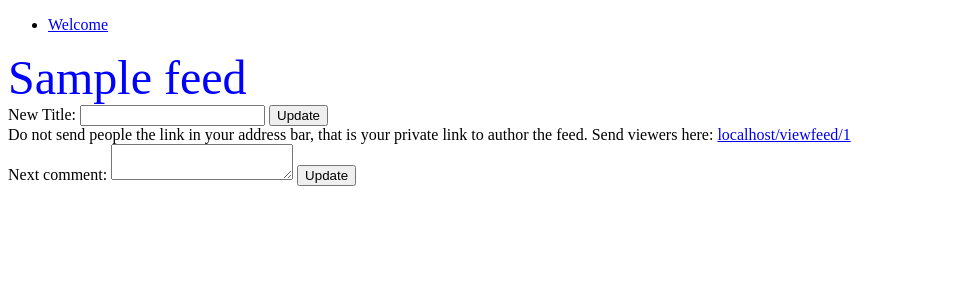
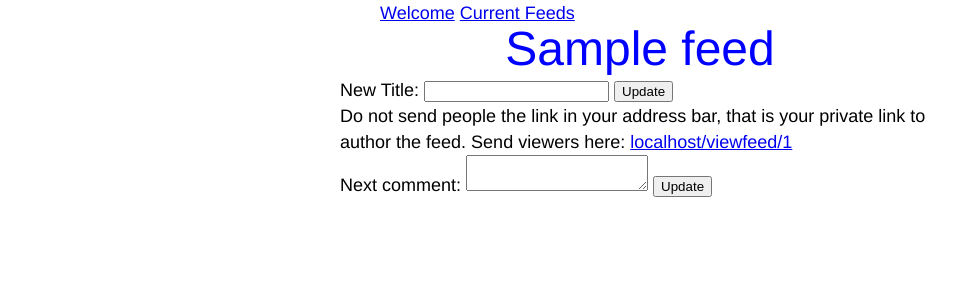
Before and after one commit to allanderek/blow-by-blow, a Flask app: page /viewfeed/1/1 in a window 1280 px wide. Shown: the top 300 px of the page, without its empty margins (0-980 px from the left). Run offline with Flask 2, Linux system fonts and the light colour scheme; tables that the repository leaves empty hold one stand-in row (values such as "Sample post"); some libraries are stand-ins or nearby versions.

Commit message:
Gave ourselves some CSS styling, this just makes everything look a bit better. Most importantly we have a centre column. I've also put the main menu at the top rather than the side, I may even make it a fixed header, but I'm not sure about that just yet. In any case the whole thing is now more customisable.

```diff
--- a/app/templates/base.html
+++ b/app/templates/base.html
@@ -4,14 +4,36 @@
 <!-- following meta is needed by Persona -->
 <meta http-equiv="X-UA-Compatible" content="IE=Edge">
 <title>Blow-by-blow</title>
+<style>
+* {
+    margin: 0 auto;
+}
+
+h1{
+    color: blue;
+}
+#main_menu ul li{
+    display: inline;
+}
+
+body {
+    font: 18px/26px Helvetica, Sans-Serif;
+}
+
+.main-column{
+    max-width: 600px;
+}
+
+</style>
 {% block page_css %}
 {% endblock %}
 </head>
 <body>
 
-<div id="main_menu">
+<div id="main_menu" class="main-column">
     <ul>
         <li><a href="{{ url_for('frontpage') }}">Welcome</a></li>
+        <li><a href="{{ url_for('current_feeds')}}">Current Feeds</a></li>
     </ul>
 </div>
 
--- a/app/templates/current_feeds.html
+++ b/app/templates/current_feeds.html
@@ -1,5 +1,7 @@
 {% extends "base.html" %}
 {% block content %}
+
+<div id="main-contents" class="main-column">
 <h1>Current Feeds</h1>
 
 <ul>
@@ -10,5 +12,6 @@
     </li>
     {% endfor %}
 </ul>
+</div> <!-- End of main-contents -->
 
 {% endblock %}
--- a/app/templates/frontpage.html
+++ b/app/templates/frontpage.html
@@ -1,5 +1,7 @@
 {% extends "base.html" %}
 {% block content %}
+
+<div id="main-contents" class="main-column">
 <h1>Blow-by-Blow</h1>
 
 <p>
@@ -16,4 +18,6 @@ If you would like you can
 Or you could <a href="{{url_for('current_feeds')}}">
 view the list of current feeds</a>
 </p>
+
+</div> <!-- End of main-contents -->
 {% endblock %}
--- a/app/templates/view_feed.html
+++ b/app/templates/view_feed.html
@@ -1,23 +1,42 @@
 {% extends "base.html" %}
 {% block page_css %}
 <style>
+#feed-contents{
+
+}
+
 .feed-title {
+    text-align: center;
     font-size: 3rem;
     color: blue;
+    padding: 10px;
+    padding-bottom: 15px;
 }
+
+.feed-moment{
+    list-style-type: none;
+    border: 1px solid #6AC5AC;
+}
+
 .comment-time{
     color: orange;
 }
 .comment-text{
+    padding-left: 1em;
     color: blue;
 }
 </style>
 {% endblock %}
 {% block content %}
-<span class='feed-title'>
+
+<div id="feed-contents" class="main-column">
+<div class='main-column feed-title'>
     {{db_feed.feed_title}}
-</span>
+</div>
+
+
 {% if secret is not none %}
+<div id="update-controls" class="main-column">
     <form id='change-title' method="POST"
           action="{{ url_for('update_feed',
                              feed_no=db_feed.id,
@@ -30,14 +49,13 @@
                 id="update-title-button"
                 name="update-title-button">Update</button>
     </form>
-    {% endif %}
 
-{% if secret is not none %}
     <div id="send-viewers-link">
         Do not send people the link in your address bar, that is your
         private link to author the feed. Send viewers here:
         <a href="{{db_feed.viewers_link}}">{{db_feed.viewers_link}}</a>
     </div>
+</div><!-- End of update-controls -->
 {% endif %}
 
 
@@ -62,10 +80,14 @@
 
 <ul id="feed-moment-list">
     {% for moment in db_feed.moments %}
-        <li><span class="comment-time">{{moment.date_time.isoformat()}}</span>
-            <span class="comment-text">{{moment.content}}</span></li>
+        <li class="feed-moment">
+            <div class="comment-time">{{moment.date_time.isoformat()}}</div>
+            <div class="comment-text">{{moment.content}}</div>
+            </li>
     {% endfor %}
 </ul>
+
+</div><!-- End of div feed-contents -->
 
 <script src="http://ajax.googleapis.com/ajax/libs/jquery/1.7.1/jquery.min.js"></script>
 <script>
```
Lines whose indentation alone changed are shown as unchanged.
